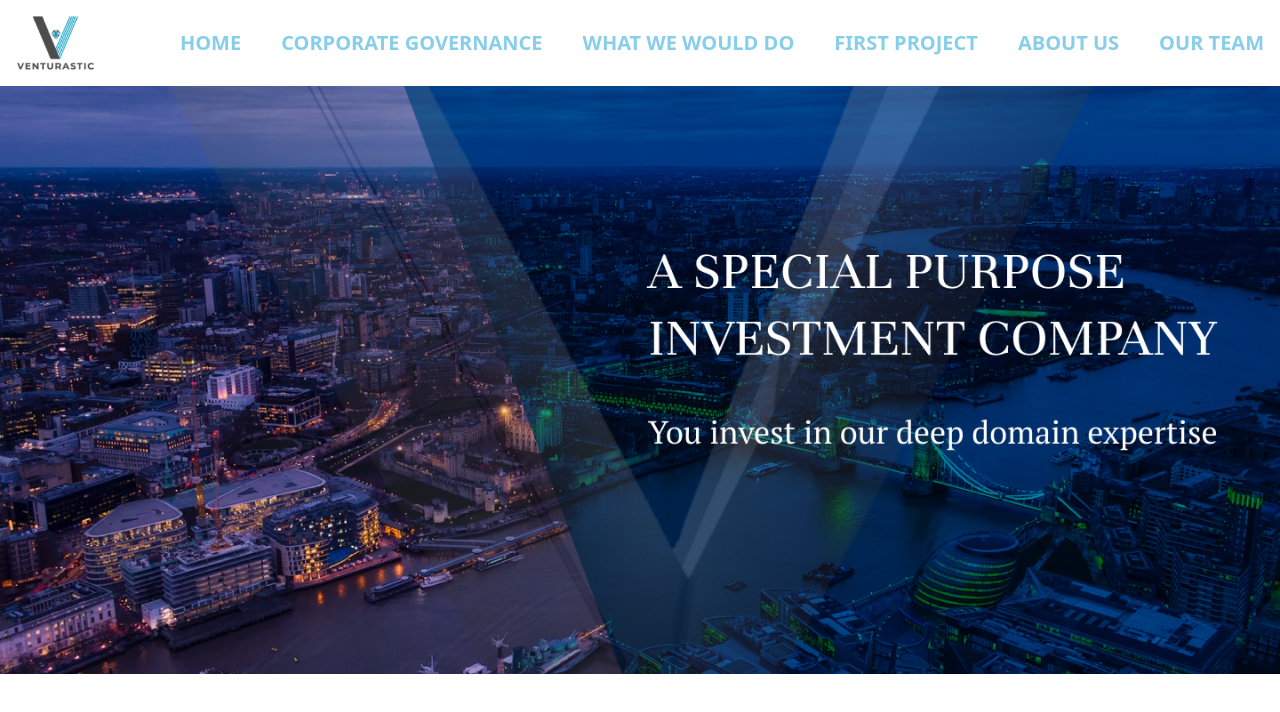
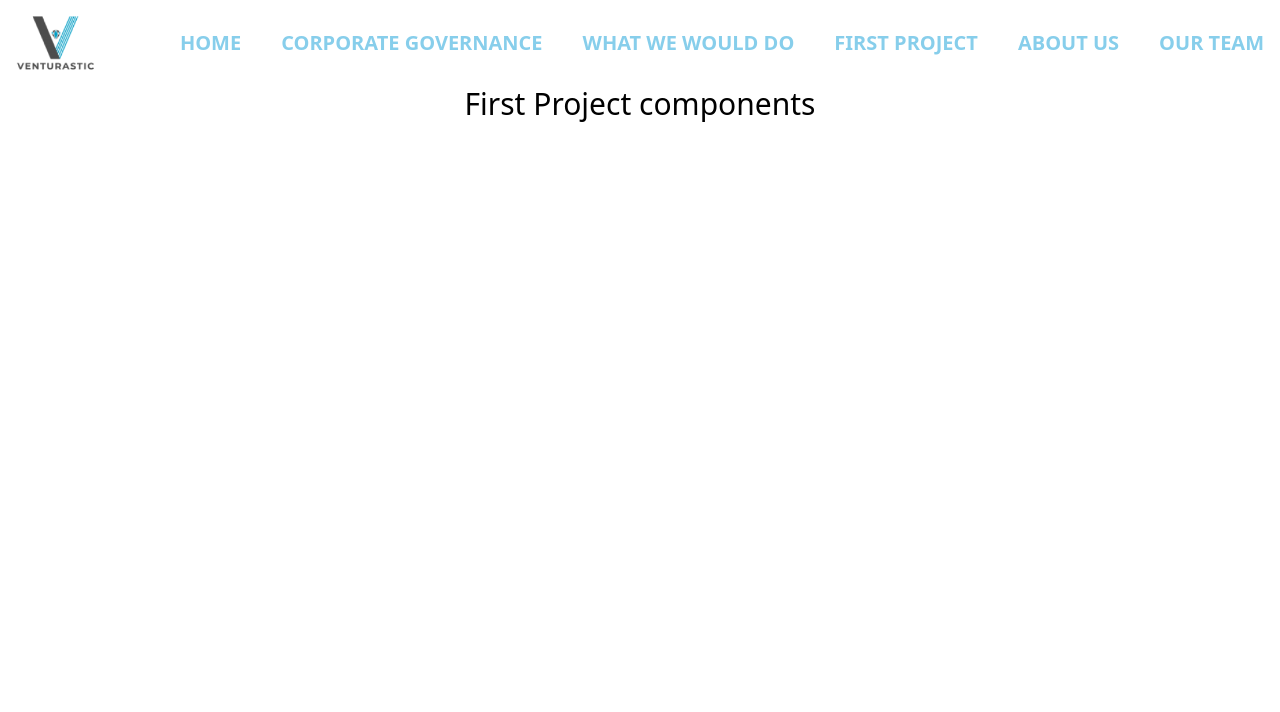
Before and after one commit to HasibAliOpu/React-Tailwind-Projects, a React (Create React App) app: page /first-project in a window 1280 px wide. Shown: the top 712 px of the page. Built offline with nearby package versions, Linux system fonts and the light colour scheme.

Commit message:
set route and paths

```diff
--- a/src/App.js
+++ b/src/App.js
@@ -1,12 +1,28 @@
+import { Route, Routes } from "react-router-dom";
 import "./App.css";
 import Header from "./components/Header/Header";
 import Home from "./components/Home/Home";
+import AboutUs from "./components/AboutUs/AboutUs";
+import Corporate from "./components/Corporate/corporate";
+import FirstProject from "./components/FirstProject/FirstProject";
+import OurTeam from "./components/OurTeam/OurTeam";
+import WhatWeDo from "./components/WhatWeDo/WhatWeDo";
+import NotFound from "./components/NotFound/NotFound";
 
 function App() {
   return (
     <div className="App">
       <Header></Header>
-      <Home></Home>
+      <Routes>
+        <Route path="/" element={<Home />} />
+        <Route path="/home" element={<Home />} />
+        <Route path="/corporate-governance" element={<Corporate />} />
+        <Route path="/what-we-would-do" element={<WhatWeDo />} />
+        <Route path="/first-project" element={<FirstProject />} />
+        <Route path="/about-us" element={<AboutUs />} />
+        <Route path="/our-team" element={<OurTeam />} />
+        <Route path="*" element={<NotFound />} />
+      </Routes>
     </div>
   );
 }
--- /dev/null
+++ b/src/components/FirstProject/FirstProject.js
@@ -0,0 +1,13 @@
+import React from "react";
+
+const FirstProject = () => {
+  return (
+    <div>
+      <div className="text-3xl">
+        <h1>First Project components</h1>
+      </div>
+    </div>
+  );
+};
+
+export default FirstProject;
--- /dev/null
+++ b/src/components/NotFound/NotFound.js
@@ -0,0 +1,14 @@
+import React from "react";
+
+const NotFound = () => {
+  return (
+    <div>
+      <div className="text-3xl">
+        <h1>Oops!</h1>
+        <h1>404</h1>
+      </div>
+    </div>
+  );
+};
+
+export default NotFound;
```
